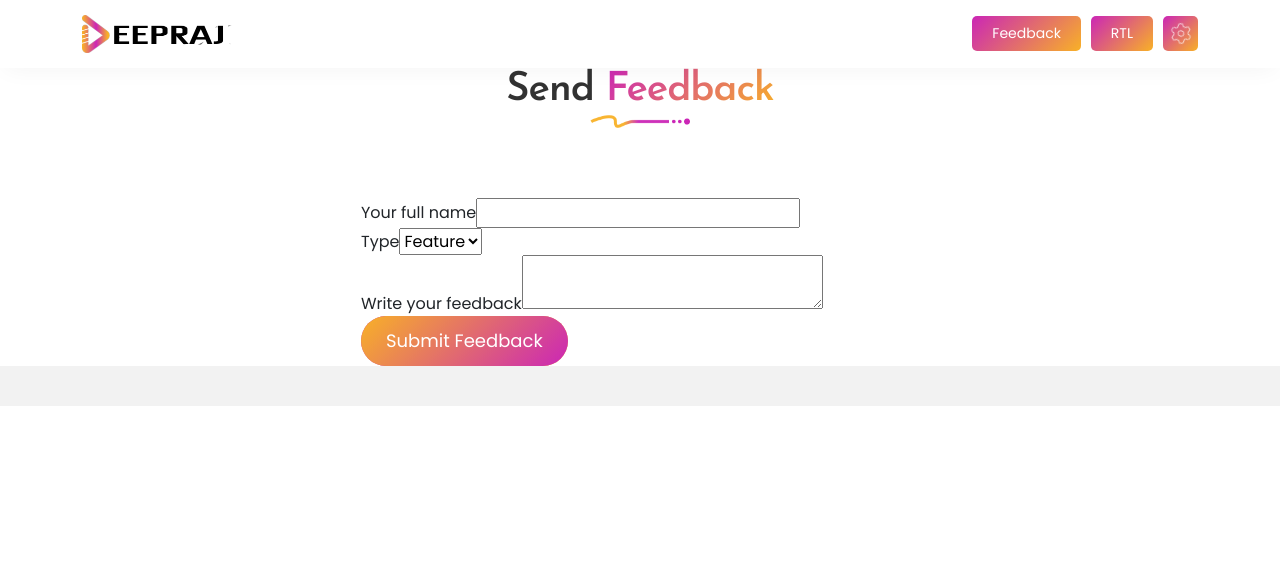
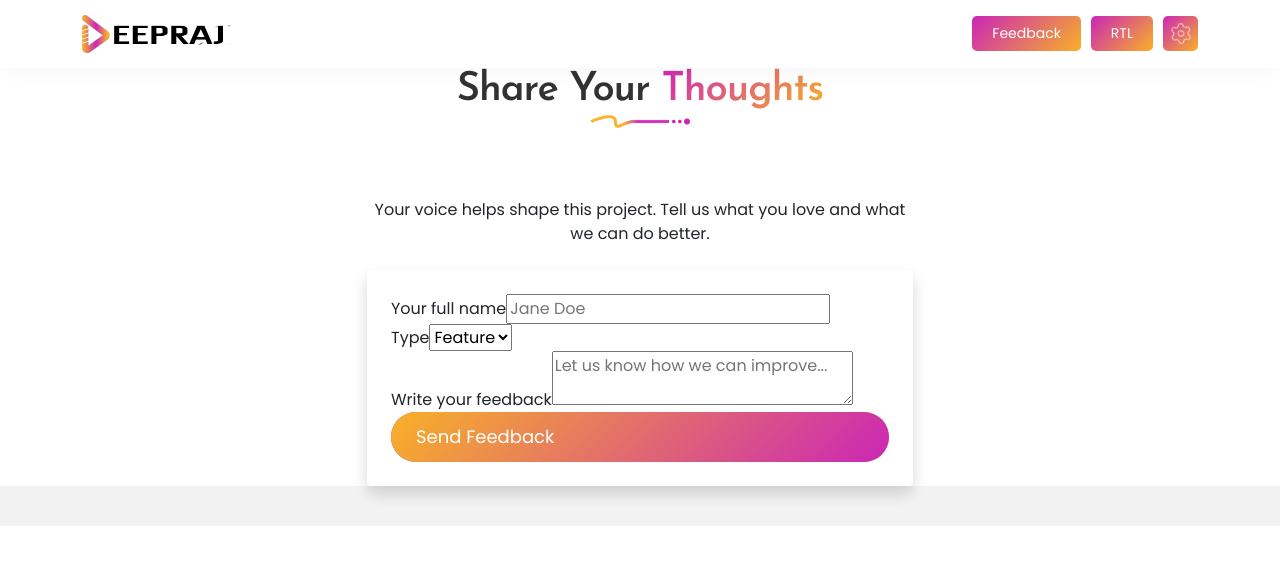
Before and after one commit to deeprajChouhan/portfolio, a React (Vite) app: page /feedback in a window 1280 px wide. Shown: the top 564 px of the page. Built offline with nearby package versions, Linux system fonts and the light colour scheme; no server answers.

Commit message:
feat: add loader and improved feedback message

```diff
--- a/src/components/feedback/FeedbackSection.jsx
+++ b/src/components/feedback/FeedbackSection.jsx
@@ -4,11 +4,13 @@ const FeedbackSection = () => {
   const [name, setName] = useState('')
   const [type, setType] = useState('feature')
   const [feedback, setFeedback] = useState('')
-  const [status, setStatus] = useState('')
+  const [status, setStatus] = useState(null)
+  const [loading, setLoading] = useState(false)
 
   const handleSubmit = async (e) => {
     e.preventDefault()
-    setStatus('')
+    setStatus(null)
+    setLoading(true)
     try {
       const token = import.meta.env.VITE_BASEROW_TOKEN
       const typeOption = type === 'bug' ? 'Bug' : 'Feedback'
@@ -22,12 +24,14 @@ const FeedbackSection = () => {
         body: JSON.stringify({ Name: name, Type: typeOption, Feedback: feedback })
       })
       if (!rowRes.ok) throw new Error('Failed to submit feedback')
-      setStatus('Thanks for your feedback!')
+      setStatus({ ok: true, message: 'Thanks for your feedback!', feedback })
       setName('')
       setType('feature')
       setFeedback('')
     } catch (err) {
-      setStatus(err.message)
+      setStatus({ ok: false, message: err.message })
+    } finally {
+      setLoading(false)
     }
   }
 
@@ -35,16 +39,25 @@ const FeedbackSection = () => {
     <div className="contact-content">
       <div className="container">
         <div className="row justify-content-center">
-          <div className="col-xl-6 col-lg-5">
-            <h2 className="section-title title-center">send <span>feedback</span></h2>
+          <div className="col-xl-6 col-lg-5 text-center">
+            <h2 className="section-title title-center">Share Your <span>Thoughts</span></h2>
+            <p className="mb-4">Your voice helps shape this project. Tell us what you love and what we can do better.</p>
           </div>
         </div>
-        <div className="row g-0 justify-content-center">
-          <div className="col-lg-6 col-md-7 col-sm-6">
+        <div className="row justify-content-center">
+          <div className="col-lg-6 col-md-8">
+            <div className="card shadow border-0">
+              <div className="card-body p-4">
                 <form className="contact-form" onSubmit={handleSubmit}>
                   <div className="form-group">
                     <label>Your full name</label>
-                <input type="text" value={name} onChange={e => setName(e.target.value)} required />
+                    <input
+                      type="text"
+                      value={name}
+                      onChange={e => setName(e.target.value)}
+                      placeholder="Jane Doe"
+                      required
+                    />
                   </div>
                   <div className="form-group">
                     <label>Type</label>
@@ -55,11 +68,28 @@ const FeedbackSection = () => {
                   </div>
                   <div className="form-group">
                     <label>Write your feedback</label>
-                <textarea value={feedback} onChange={e => setFeedback(e.target.value)} required></textarea>
+                    <textarea
+                      value={feedback}
+                      onChange={e => setFeedback(e.target.value)}
+                      placeholder="Let us know how we can improve..."
+                      required
+                    ></textarea>
                   </div>
-              <button className="def-btn" type="submit">Submit Feedback</button>
-              {status && <p>{status}</p>}
+                  <button className="def-btn w-100" type="submit" disabled={loading}>
+                    {loading ? 'Sending...' : 'Send Feedback'}
+                  </button>
+                  {status && status.ok && (
+                    <div className="alert alert-success text-center mt-3">
+                      <p className="mb-1">{status.message}</p>
+                      <blockquote className="mb-0">{status.feedback}</blockquote>
+                    </div>
+                  )}
+                  {status && status.ok === false && (
+                    <div className="alert alert-danger text-center mt-3">{status.message}</div>
+                  )}
                 </form>
+              </div>
+            </div>
           </div>
         </div>
       </div>
```
Lines whose indentation alone changed are shown as unchanged.
